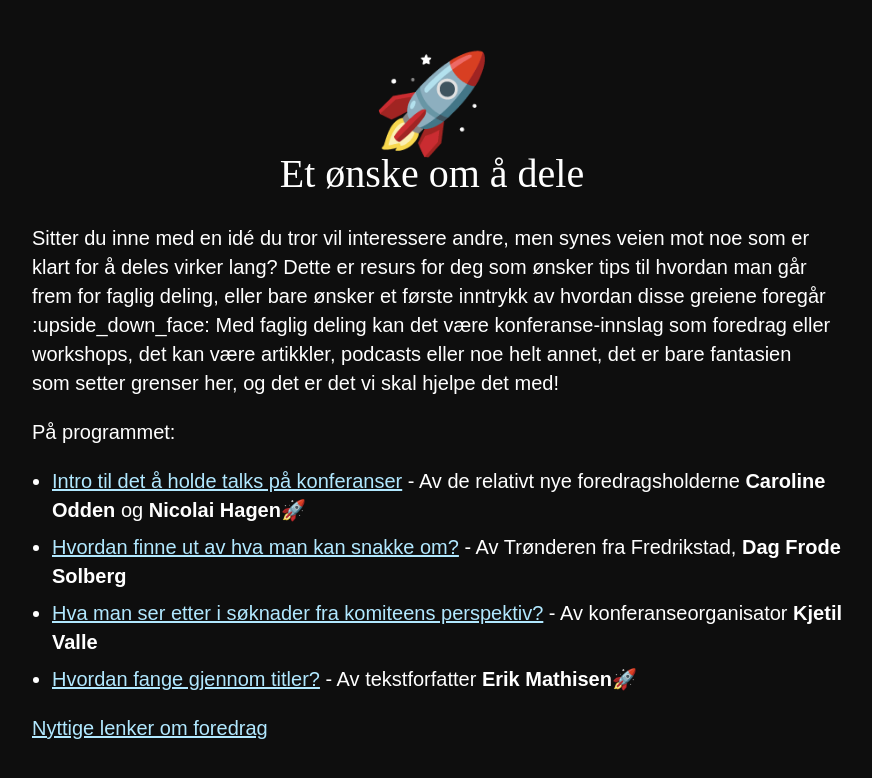
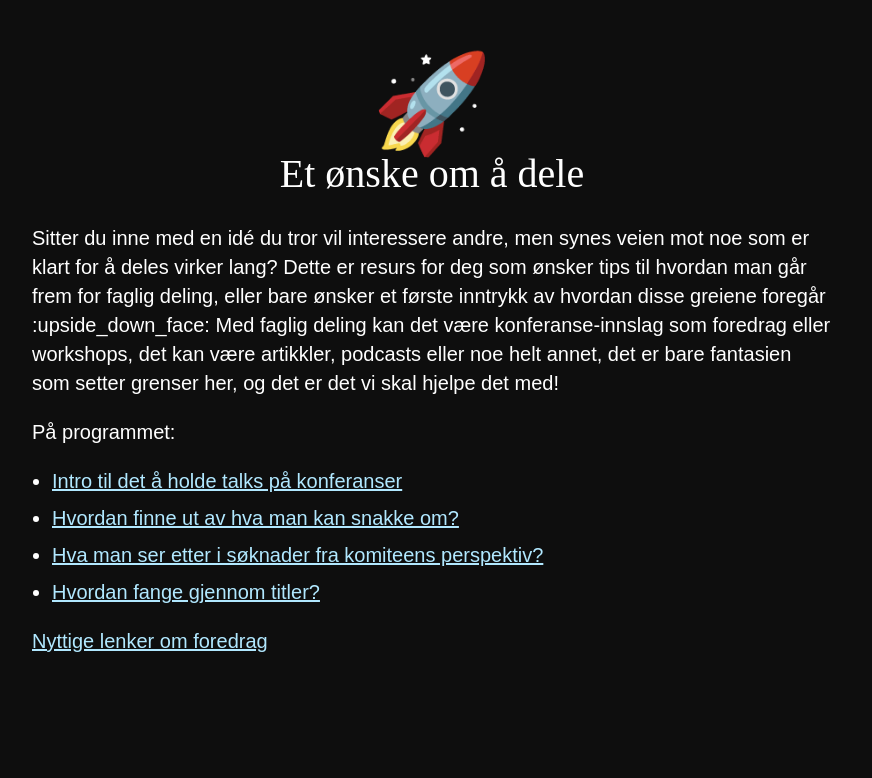
Before and after one commit to bekk/cfp, a Jekyll site: the page built from index.md, in a window 1280 px wide. Shown: the top 778 px of the page, without its empty margins (208-1080 px from the left). Built offline with Jekyll 4.4.1, drawn with Linux system fonts in a browser that asks for light colours; our own code applies the rules of GitHub Pages for plain Markdown files; comment, search, counter and statistics services are not loaded; the repository's description, which GitHub fills in, is left out.

Commit message:
Update index.md

```diff
--- a/index.md
+++ b/index.md
@@ -2,9 +2,9 @@
 
 På programmet:
 
-- [Intro til det å holde talks på konferanser](/cfp/intro-til-talks/) - Av de relativt nye foredragsholderne <span class="author">Caroline Odden</span> og <span class="author">Nicolai Hagen</span>🚀
-- [Hvordan finne ut av hva man kan snakke om?](/cfp/noe-a-snakke-om/) - Av Trønderen fra Fredrikstad, <span class="author">Dag Frode Solberg</span>
-- [Hva man ser etter i søknader fra komiteens perspektiv?](/cfp/komiteens-perspektiv/) - Av konferanseorganisator <span class="author">Kjetil Valle</span>
-- [Hvordan fange gjennom titler?](/cfp/titler/) - Av tekstforfatter <span class="author">Erik Mathisen</span>🚀
+- [Intro til det å holde talks på konferanser](/cfp/intro-til-talks/)
+- [Hvordan finne ut av hva man kan snakke om?](/cfp/noe-a-snakke-om/)
+- [Hva man ser etter i søknader fra komiteens perspektiv?](/cfp/komiteens-perspektiv/)
+- [Hvordan fange gjennom titler?](/cfp/titler/)
 
 [Nyttige lenker om foredrag](/cfp/litt-av-hvert/)
```
